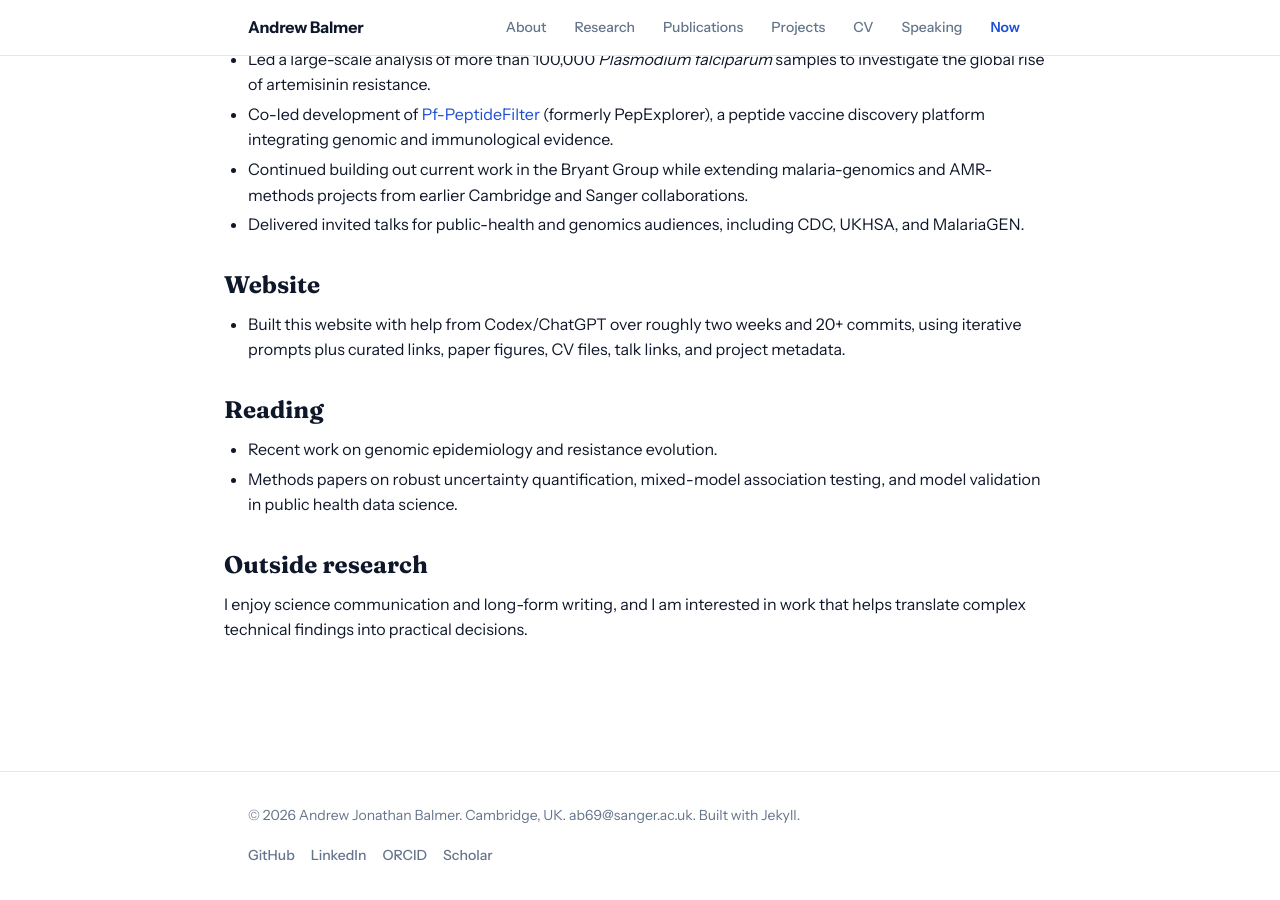
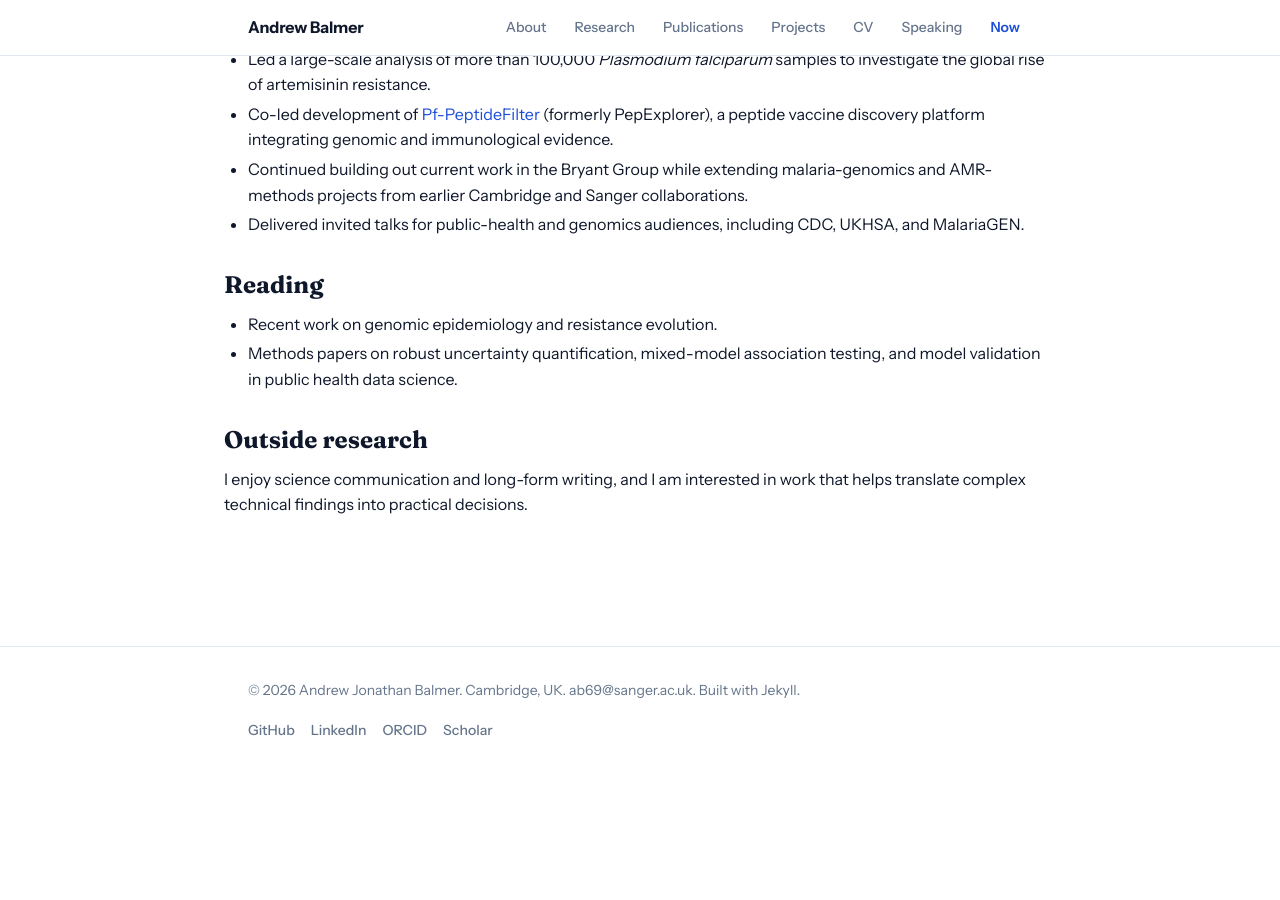
Before and after one commit to AndrewBalmer/personal_website, a Jekyll site: the page built from now.md, in a window 1280 px wide and 900 px high, scrolled down 513 px. Built offline with Jekyll 4.4.1, drawn with Linux system fonts in a browser that asks for light colours; after the commit the page ends 1288 px from its top, so only the background shows below that.

Commit message:
Remove website note from now page

```diff
--- a/now.md
+++ b/now.md
@@ -22,10 +22,6 @@ updated: "April 2026"
 - Continued building out current work in the Bryant Group while extending malaria-genomics and AMR-methods projects from earlier Cambridge and Sanger collaborations.
 - Delivered invited talks for public-health and genomics audiences, including CDC, UKHSA, and MalariaGEN.
 
-## Website
-
-- Built this website with help from Codex/ChatGPT over roughly two weeks and 20+ commits, using iterative prompts plus curated links, paper figures, CV files, talk links, and project metadata.
-
 ## Reading
 
 - Recent work on genomic epidemiology and resistance evolution.
```
